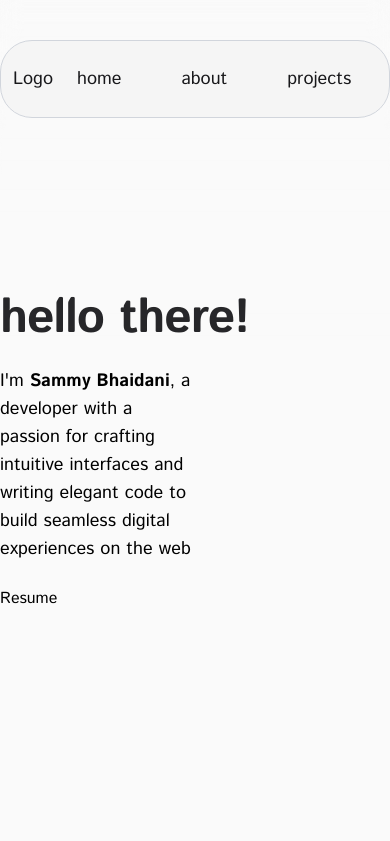
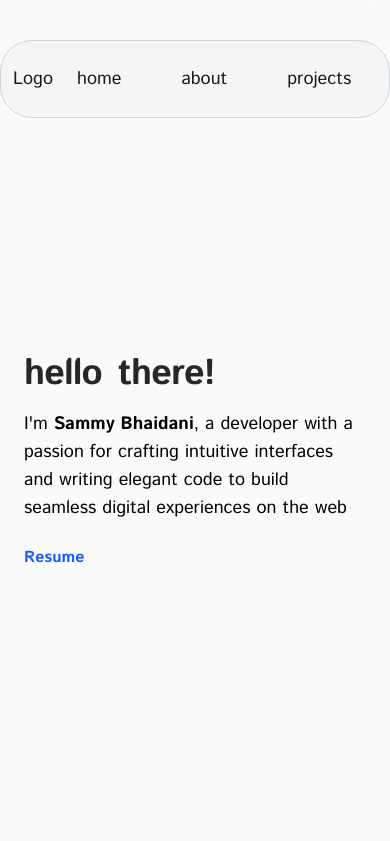
Before and after one commit to sammybhaidani/portfolio-website, a plain HTML site: page index.html in a window 390 px wide. Shown: the top 841 px of the page. Drawn offline with nearby package versions, Linux system fonts and the light colour scheme.

Commit message:
Fix responsive design

```diff
--- a/index.html
+++ b/index.html
@@ -1,5 +1,5 @@
 <!DOCTYPE html>
-<html lang="en" class="scroll-smooth scroll-p-[]">
+<html lang="en" class="scroll-smooth scroll-p-[170px]">
   <head>
     <meta charset="UTF-8" />
     <meta name="viewport" content="width=device-width, initial-scale=1.0" />
@@ -64,12 +64,11 @@
       </nav>
     </header>
 
-    <section id="about" class="min-h-screen mb-10 mt-[35vh]">
+    <section id="about" class="min-h-screen pt-20 flex items-center px-6">
       <div class="container mx-auto max-w-5xl">
-        <div class="flex items-center">
-          <div>
+        <!-- Animated Heading -->
         <h1
-              class="flex text-5xl text-zinc-800 font-bold tracking-tight leading-none gap-4"
+          class="flex text-4xl sm:text-5xl text-zinc-800 font-bold tracking-tight leadding-tight sm:leading-none gap-4"
         >
           <span class="first flex">
             <span
@@ -127,16 +126,18 @@
             ></span>
           </span>
         </h1>
-
-            <div class="introduction flex flex-col gap-6 mt-6">
-              <p class="description text-lg max-w-1/2">
-                I'm <span class="font-bold">Sammy Bhaidani</span>, a developer
-                with a passion for crafting intuitive interfaces and writing
-                elegant code to build seamless digital experiences on the web
+        <!-- Introduction -->
+        <div class="flex flex-col gap-4 sm:gap-6 mt-4 sm:mt-6 max-w-xl">
+          <p class="text-lg sm:text-xl">
+            I'm <span class="font-bold">Sammy Bhaidani</span>, a developer with
+            a passion for crafting intuitive interfaces and writing elegant code
+            to build seamless digital experiences on the web
           </p>
-              <a class="resume" href="">Resume</a>
-            </div>
-          </div>
+          <a
+            class="resume text-blue-600 hover:underline font-bold mt-2 sm:mt-4 inline-block"
+            href=""
+            >Resume</a
+          >
         </div>
       </div>
     </section>
@@ -200,7 +201,7 @@
         </div>
       </div>
     </section>
-    <section id="contact" class="min-h-screen bg-slate-800">
+    <section id="contact" class="bg-slate-800 w-full">
       <div
         id="form-container"
         class="container max-w-2xl mx-auto p-5 text-white"
```
Lines whose indentation alone changed are shown as unchanged.
